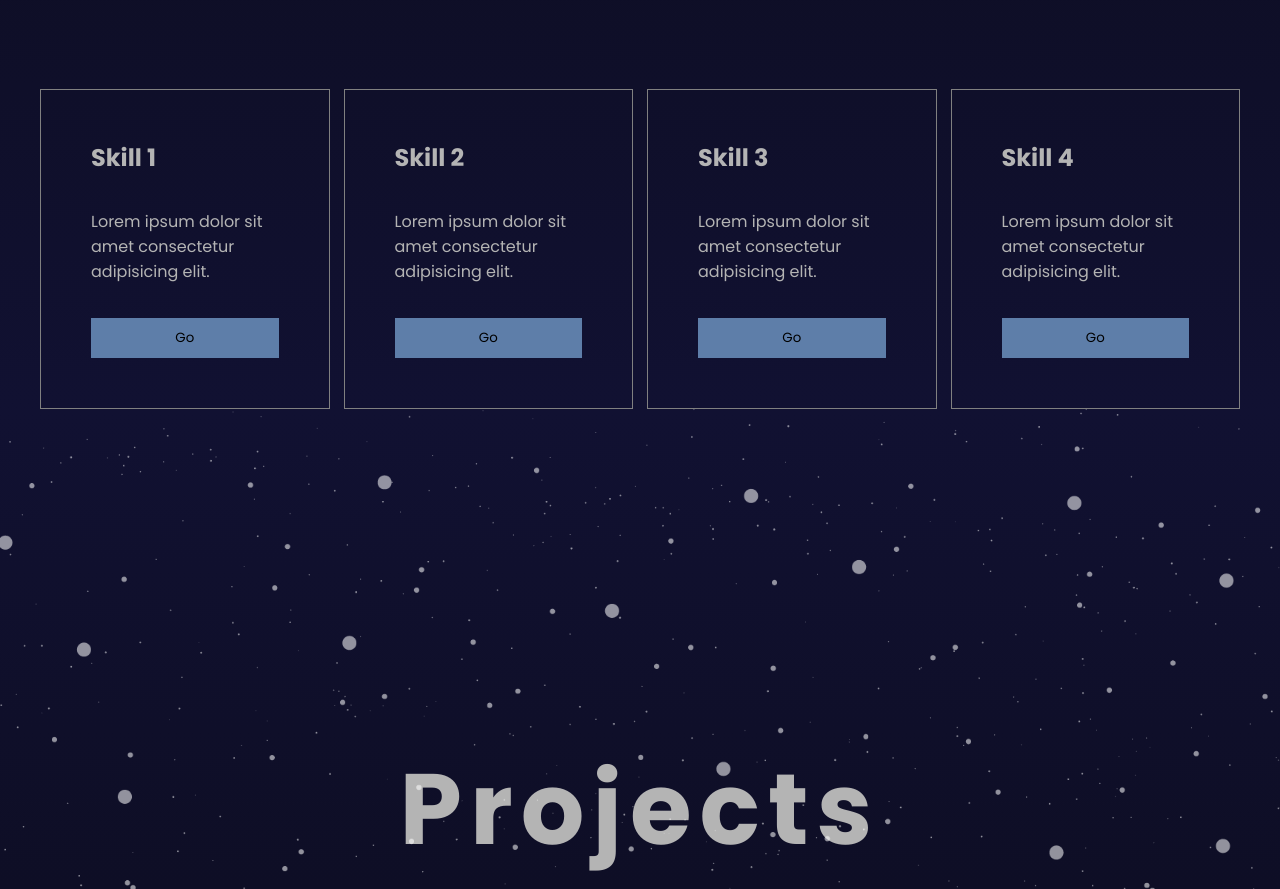
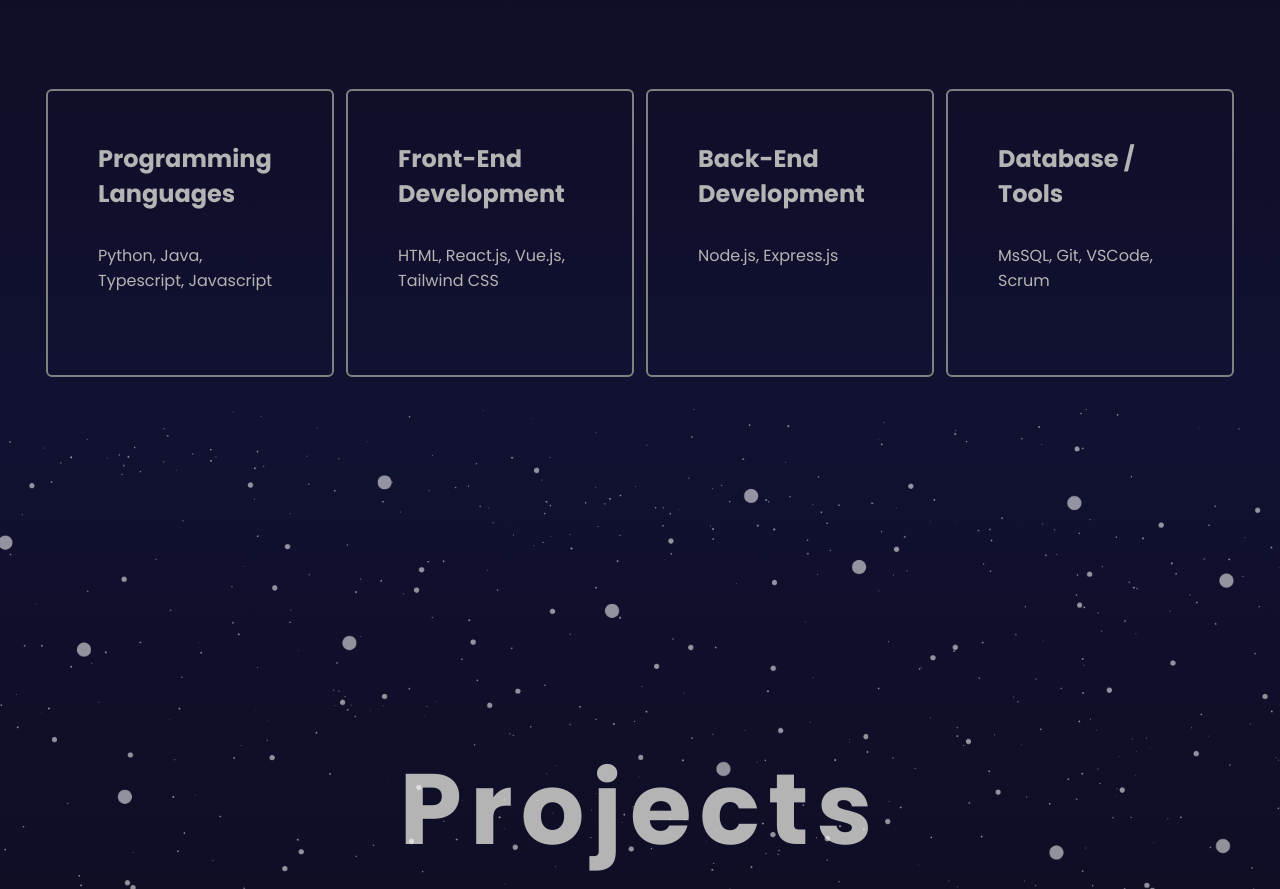
Before and after one commit to tugbayilmaz01/portfolio, a React (Vite) app: page / in a window 1280 px wide. Shown: the part 1991-2880 px from the top of the page. Built offline with nearby package versions, Linux system fonts and the light colour scheme.

Commit message:
skills added & ui of skill cards changed

```diff
--- a/src/components/skills/Skills.jsx
+++ b/src/components/skills/Skills.jsx
@@ -26,20 +26,20 @@ const Skills = () => {
 
   const skills = [
     {
-      title: "Skill 1",
-      description: "Lorem ipsum dolor sit amet consectetur adipisicing elit.",
+      title: "Programming Languages",
+      description: "Python, Java, Typescript, Javascript",
     },
     {
-      title: "Skill 2",
-      description: "Lorem ipsum dolor sit amet consectetur adipisicing elit.",
+      title: "Front-End Development",
+      description: "HTML, React.js, Vue.js, Tailwind CSS",
     },
     {
-      title: "Skill 3",
-      description: "Lorem ipsum dolor sit amet consectetur adipisicing elit.",
+      title: "Back-End Development",
+      description: "Node.js, Express.js",
     },
     {
-      title: "Skill 4",
-      description: "Lorem ipsum dolor sit amet consectetur adipisicing elit.",
+      title: "Database / Tools",
+      description: "MsSQL, Git, VSCode, Scrum",
     },
   ];
 
@@ -83,7 +83,6 @@ const Skills = () => {
           >
             <h2>{skill.title}</h2>
             <p>{skill.description}</p>
-            <button>Go</button>
           </motion.div>
         ))}
       </motion.div>
--- a/src/components/skills/skills.scss
+++ b/src/components/skills/skills.scss
@@ -100,7 +100,7 @@
     display: flex;
     max-width: 1200px;
     margin: auto;
-    gap: 14px;
+    gap: 12px;
 
     @include mobile {
       flex-direction: column;
@@ -109,10 +109,13 @@
 
     .box {
       padding: 50px;
-      border: 0.5px solid gray;
+      border: 2px solid gray;
+      border-radius: 6px;
       display: flex;
       flex-direction: column;
-      justify-content: space-between;
+      gap: 2rem;
+      width: 18rem;
+      height: 18rem;
 
       @include mobile {
         border: none;
@@ -127,12 +130,13 @@
         }
       }
 
-      button {
-        padding: 10px;
+      /*  button {
+        padding: 6px;
         background-color: rgb(94, 126, 169);
         border: none;
+        border-radius: 4px;
         cursor: pointer;
-
+        color: white;
         @include mobile {
           background-color: transparent;
           border: 1px solid rgb(94, 126, 169);
@@ -141,7 +145,7 @@
           width: 50%;
           padding: 5px;
         }
-      }
+      } */
     }
   }
 }
```
